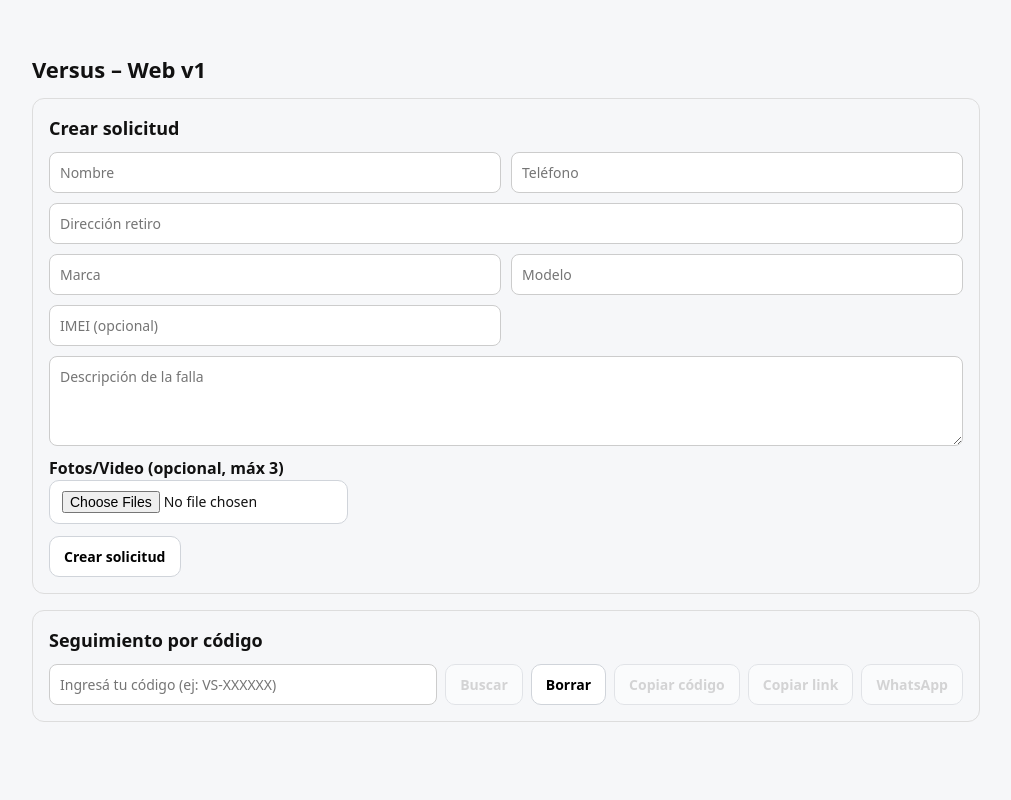
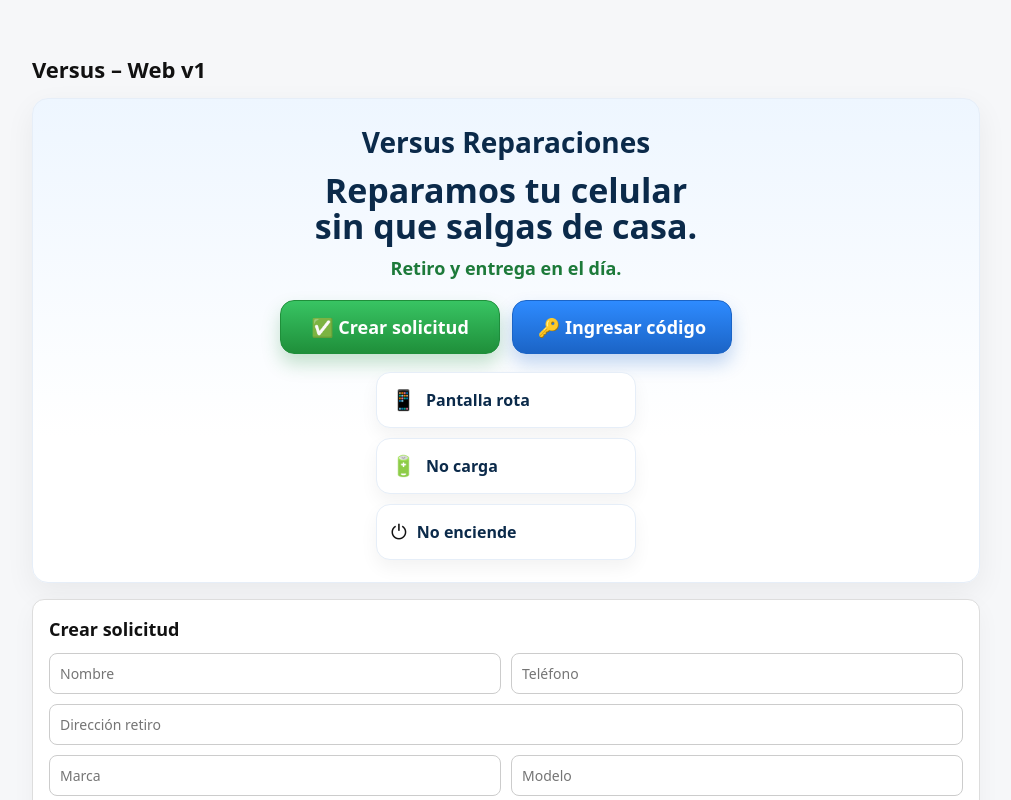
Before and after one commit to Faustortiz/versusFrontend, a React (Vite) app: page / in a window 1280 px wide. Shown: the top 800 px of the page, without its empty margins (134-1145 px from the left). Built offline with nearby package versions, Linux system fonts and the light colour scheme; no server answers.

Commit message:
cambio de front nueva version de la aplicacion

```diff
--- a/src/pages/ClientePage.jsx
+++ b/src/pages/ClientePage.jsx
@@ -1,5 +1,5 @@
 // src/pages/ClientPage.jsx
-import { useEffect, useState } from "react";
+import { useEffect, useRef, useState } from "react";
 import { useLocation } from "react-router-dom";
 import {
   getSolicitud,
@@ -32,6 +32,12 @@ const LS_LAST_CODE_KEY = "versus_last_tracking_code";
 
 export default function ClientPage() {
   const location = useLocation();
+
+  // --- Refs para scroll/foco ---
+  const crearRef = useRef(null);
+  const seguimientoRef = useRef(null);
+  const nombreInputRef = useRef(null);
+  const codigoInputRef = useRef(null);
 
   // --- Cliente: seguimiento ---
   const [codigo, setCodigo] = useState("");
@@ -152,9 +158,7 @@ export default function ClientPage() {
 
     // Si no hay query param, usamos el último guardado en localStorage
     const saved = localStorage.getItem(LS_LAST_CODE_KEY);
-    if (saved) {
-      setCodigo(saved);
-    }
+    if (saved) setCodigo(saved);
     // eslint-disable-next-line react-hooks/exhaustive-deps
   }, [location.search]);
 
@@ -261,18 +265,147 @@ export default function ClientPage() {
     }
   }
 
+  // --- Scroll + foco (UX) ---
+  function irACrear() {
+    crearRef.current?.scrollIntoView({ behavior: "smooth", block: "start" });
+    setTimeout(() => nombreInputRef.current?.focus(), 350);
+  }
+
+  function irASeguimiento() {
+    seguimientoRef.current?.scrollIntoView({ behavior: "smooth", block: "start" });
+    setTimeout(() => codigoInputRef.current?.focus(), 350);
+  }
+
+  // eslint-disable-next-line no-unused-vars
   const estado = data?.estado;
 
   return (
     <div>
       {error && <div style={{ marginTop: 12, color: "crimson" }}>{error}</div>}
 
+      {/* HERO / PORTADA */}
+      <div
+        style={{
+          borderRadius: 16,
+          padding: 22,
+          background: "linear-gradient(180deg, #eef6ff 0%, #ffffff 70%)",
+          border: "1px solid #e6eef8",
+          boxShadow: "0 10px 30px rgba(0,0,0,0.06)",
+          textAlign: "center",
+        }}
+      >
+        <div style={{ fontSize: 28, fontWeight: 900, color: "#0b2a4a" }}>
+          Versus <span style={{ fontWeight: 700 }}>Reparaciones</span>
+        </div>
+
+        <div
+          style={{
+            marginTop: 10,
+            fontSize: 34,
+            fontWeight: 900,
+            color: "#0b2a4a",
+            lineHeight: 1.05,
+          }}
+        >
+          Reparamos tu celular <br /> sin que salgas de casa.
+        </div>
+
+        <div style={{ marginTop: 10, fontSize: 18, fontWeight: 700, color: "#1d7a3a" }}>
+          Retiro y entrega en el día.
+        </div>
+
+        <div
+          style={{
+            marginTop: 18,
+            display: "flex",
+            gap: 12,
+            justifyContent: "center",
+            flexWrap: "wrap",
+          }}
+        >
+          <button
+            onClick={irACrear}
+            style={{
+              padding: "14px 18px",
+              borderRadius: 14,
+              border: "1px solid #1f8f3a",
+              background: "linear-gradient(180deg, #38c463 0%, #1f8f3a 100%)",
+              color: "white",
+              fontWeight: 900,
+              fontSize: 18,
+              cursor: "pointer",
+              minWidth: 220,
+              boxShadow: "0 10px 18px rgba(31,143,58,0.25)",
+            }}
+          >
+            ✅ Crear solicitud
+          </button>
+
+          <button
+            onClick={irASeguimiento}
+            style={{
+              padding: "14px 18px",
+              borderRadius: 14,
+              border: "1px solid #1b64c6",
+              background: "linear-gradient(180deg, #2e8bff 0%, #1b64c6 100%)",
+              color: "white",
+              fontWeight: 900,
+              fontSize: 18,
+              cursor: "pointer",
+              minWidth: 220,
+              boxShadow: "0 10px 18px rgba(27,100,198,0.25)",
+            }}
+          >
+            🔑 Ingresar código
+          </button>
+        </div>
+
+        {/* “Píldoras” de problemas */}
+        <div style={{ marginTop: 18, display: "grid", gap: 10, justifyContent: "center" }}>
+          {[
+            { icon: "📱", text: "Pantalla rota" },
+            { icon: "🔋", text: "No carga" },
+            { icon: "⏻", text: "No enciende" },
+          ].map((it) => (
+            <div
+              key={it.text}
+              style={{
+                width: 260,
+                padding: "12px 14px",
+                borderRadius: 14,
+                background: "white",
+                border: "1px solid #e6eef8",
+                boxShadow: "0 8px 18px rgba(0,0,0,0.05)",
+                display: "flex",
+                alignItems: "center",
+                gap: 10,
+                justifyContent: "flex-start",
+              }}
+            >
+              <div style={{ fontSize: 20 }}>{it.icon}</div>
+              <div style={{ fontWeight: 800, color: "#0b2a4a" }}>{it.text}</div>
+            </div>
+          ))}
+        </div>
+      </div>
+
       {/* CREAR SOLICITUD */}
-      <div style={{ marginTop: 16, border: "1px solid #ddd", borderRadius: 12, padding: 16 }}>
+      <div
+        ref={crearRef}
+        style={{
+          marginTop: 16,
+          border: "1px solid #ddd",
+          borderRadius: 12,
+          padding: 16,
+          background: "white",
+          boxShadow: "0 8px 24px rgba(0,0,0,0.04)",
+        }}
+      >
         <h2 style={{ marginTop: 0 }}>Crear solicitud</h2>
 
         <div style={{ display: "grid", gridTemplateColumns: "1fr 1fr", gap: 10 }}>
           <input
+            ref={nombreInputRef}
             placeholder="Nombre"
             value={form.nombreCliente}
             onChange={(e) => setField("nombreCliente", e.target.value)}
@@ -343,18 +476,26 @@ export default function ClientPage() {
         <button
           onClick={onCrearSolicitud}
           disabled={loading}
-          style={{ marginTop: 12, padding: "10px 14px" }}
+          style={{
+            marginTop: 12,
+            padding: "10px 14px",
+            borderRadius: 10,
+            border: "1px solid #1f8f3a",
+            background: "linear-gradient(180deg, #38c463 0%, #1f8f3a 100%)",
+            color: "white",
+            fontWeight: 900,
+            cursor: "pointer",
+          }}
         >
           {loading ? "Creando..." : "Crear solicitud"}
         </button>
 
         {data?.codigoSeguimiento && (
-          <div style={{ marginTop: 10 }}>
+          <div style={{ marginTop: 12 }}>
             <div>
               Código generado: <b>{data.codigoSeguimiento}</b>
             </div>
 
-            {/* ✅ Link de seguimiento */}
             <div style={{ marginTop: 8 }}>
               Link de seguimiento:{" "}
               <a href={buildTrackingUrl(data.codigoSeguimiento)} target="_blank" rel="noreferrer">
@@ -362,7 +503,6 @@ export default function ClientPage() {
               </a>
             </div>
 
-            {/* ✅ Copiar / WhatsApp */}
             <div style={{ display: "flex", gap: 8, alignItems: "center", marginTop: 10, flexWrap: "wrap" }}>
               <button onClick={() => copiarTexto(data.codigoSeguimiento)} disabled={loading}>
                 Copiar código
@@ -384,11 +524,22 @@ export default function ClientPage() {
       </div>
 
       {/* SEGUIMIENTO */}
-      <div style={{ marginTop: 16, border: "1px solid #ddd", borderRadius: 12, padding: 16 }}>
+      <div
+        ref={seguimientoRef}
+        style={{
+          marginTop: 16,
+          border: "1px solid #ddd",
+          borderRadius: 12,
+          padding: 16,
+          background: "white",
+          boxShadow: "0 8px 24px rgba(0,0,0,0.04)",
+        }}
+      >
         <h2 style={{ marginTop: 0 }}>Seguimiento por código</h2>
 
         <div style={{ display: "flex", gap: 8, flexWrap: "wrap" }}>
           <input
+            ref={codigoInputRef}
             value={codigo}
             onChange={(e) => setCodigo(e.target.value)}
             placeholder="Ingresá tu código (ej: VS-XXXXXX)"
@@ -403,7 +554,11 @@ export default function ClientPage() {
           <button onClick={() => copiarTexto(codigo.trim())} disabled={loading || !codigo.trim()} style={{ padding: "10px 14px" }}>
             Copiar código
           </button>
-          <button onClick={() => copiarTexto(buildTrackingUrl(codigo.trim()))} disabled={loading || !codigo.trim()} style={{ padding: "10px 14px" }}>
+          <button
+            onClick={() => copiarTexto(buildTrackingUrl(codigo.trim()))}
+            disabled={loading || !codigo.trim()}
+            style={{ padding: "10px 14px" }}
+          >
             Copiar link
           </button>
           <button onClick={() => compartirWhatsapp(codigo.trim())} disabled={loading || !codigo.trim()} style={{ padding: "10px 14px" }}>
@@ -421,7 +576,7 @@ export default function ClientPage() {
               </div>
               <div>
                 <div style={{ fontSize: 12, color: "#666" }}>Estado</div>
-                <EstadoBadge estado={estado} />
+                <EstadoBadge estado={data.estado} />
               </div>
             </div>
 
@@ -440,7 +595,7 @@ export default function ClientPage() {
             )}
 
             {/* Aceptar/Rechazar */}
-            {estado === "PRESUPUESTADO" && (
+            {data.estado === "PRESUPUESTADO" && (
               <div style={{ display: "flex", gap: 8, marginTop: 14 }}>
                 <button onClick={onAceptar} disabled={loading}>
                   Aceptar
@@ -452,11 +607,11 @@ export default function ClientPage() {
             )}
 
             {/* PAGO (cliente) */}
-            {(estado === "LISTO_PARA_ENTREGA" || estado === "PAGO_PENDIENTE_VERIFICACION") && (
+            {(data.estado === "LISTO_PARA_ENTREGA" || data.estado === "PAGO_PENDIENTE_VERIFICACION") && (
               <div style={{ marginTop: 16, paddingTop: 12, borderTop: "1px dashed #ccc" }}>
                 <h3 style={{ margin: 0 }}>Pago</h3>
 
-                {estado === "PAGO_PENDIENTE_VERIFICACION" && (
+                {data.estado === "PAGO_PENDIENTE_VERIFICACION" && (
                   <div style={{ marginTop: 10 }}>
                     <div style={{ fontWeight: 700 }}>Comprobante enviado</div>
                     <div style={{ color: "#666" }}>Estamos verificando el pago.</div>
@@ -472,7 +627,7 @@ export default function ClientPage() {
                   </div>
                 )}
 
-                {estado === "LISTO_PARA_ENTREGA" && (
+                {data.estado === "LISTO_PARA_ENTREGA" && (
                   <div style={{ marginTop: 10 }}>
                     {!data.metodoPago && (
                       <>
```
